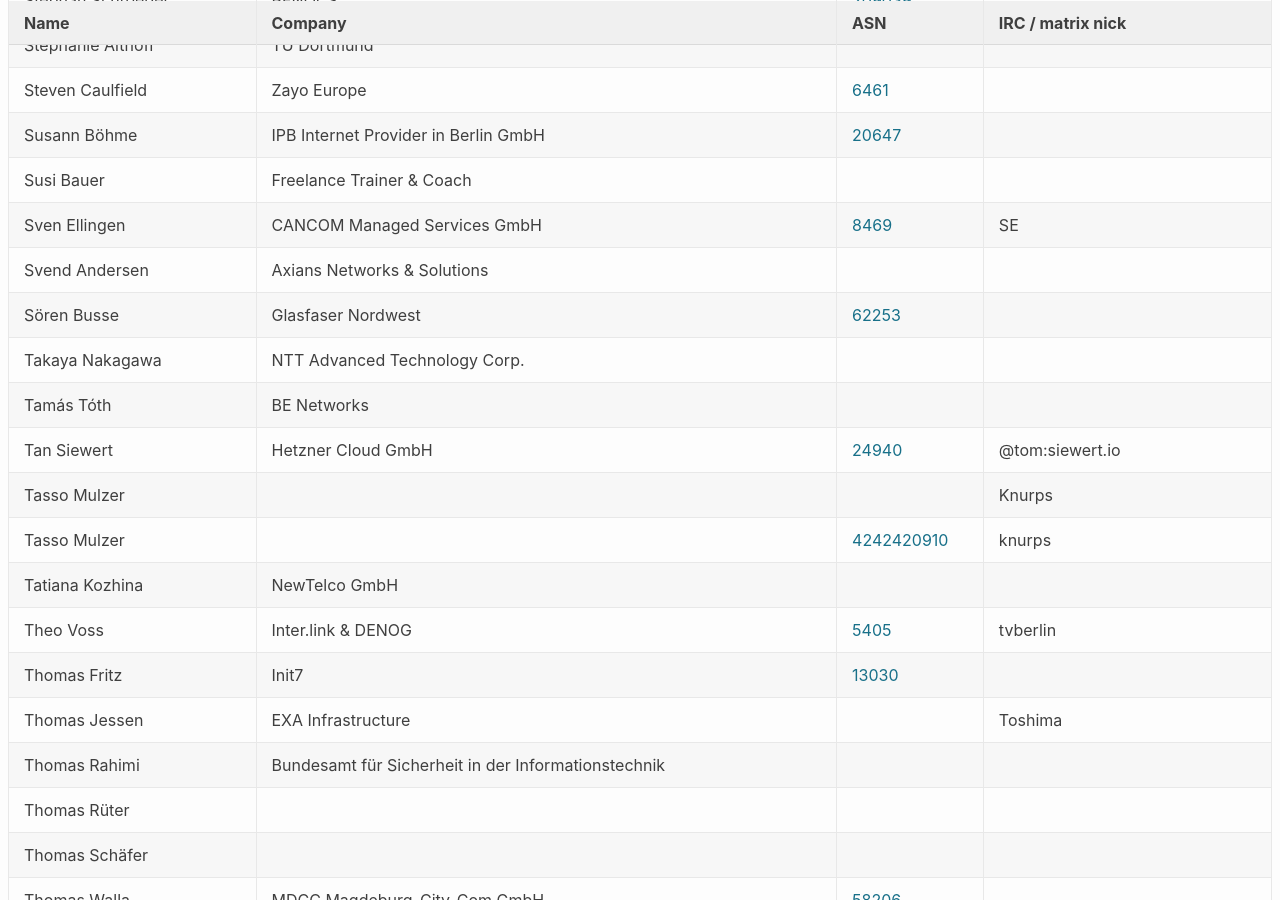
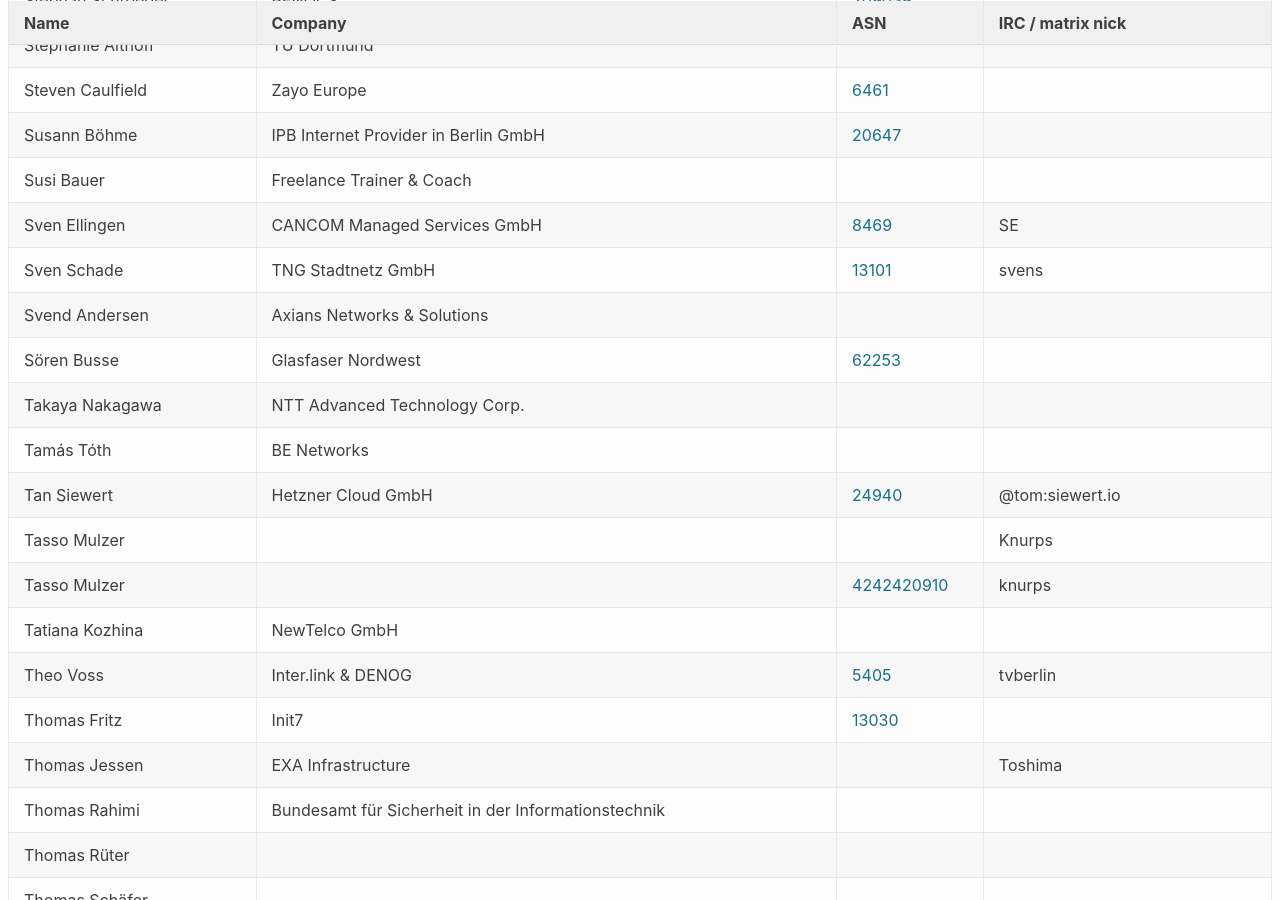
Before and after one commit to denog/pretix-attendeelist, a Jekyll site: the page built from denog16/index.markdown, in a window 1280 px wide and 900 px high, scrolled down 18565 px. Built offline with Jekyll 4.4.1, drawn with Linux system fonts in a browser that asks for light colours.

Commit message:
Latest data: Wed Oct 23 17:30:50 UTC 2024

```diff
--- a/_data/attendees_denog16_onsite.json
+++ b/_data/attendees_denog16_onsite.json
@@ -2490,6 +2490,12 @@
     "asn": "8469"
   },
   {
+    "name": "Sven Schade",
+    "company": "TNG Stadtnetz GmbH",
+    "irc": "svens",
+    "asn": "13101"
+  },
+  {
     "name": "Takaya Nakagawa",
     "company": "NTT Advanced Technology Corp.",
     "irc": null,
```
